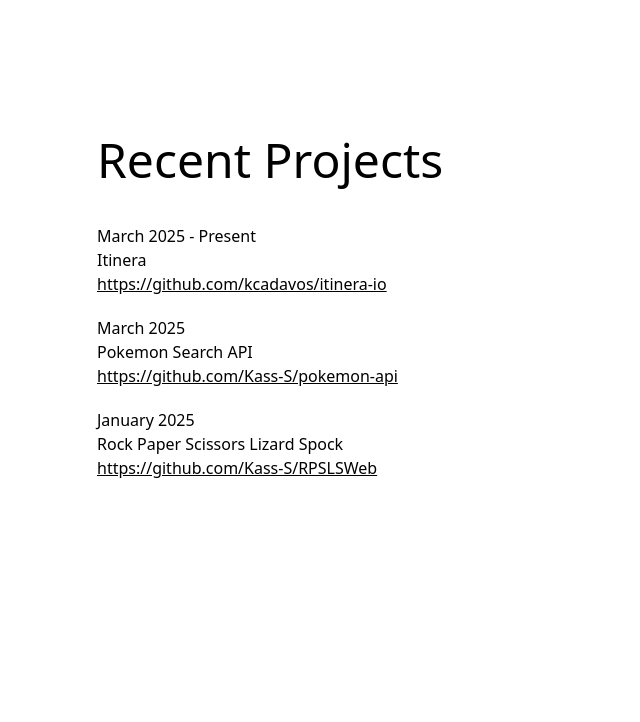
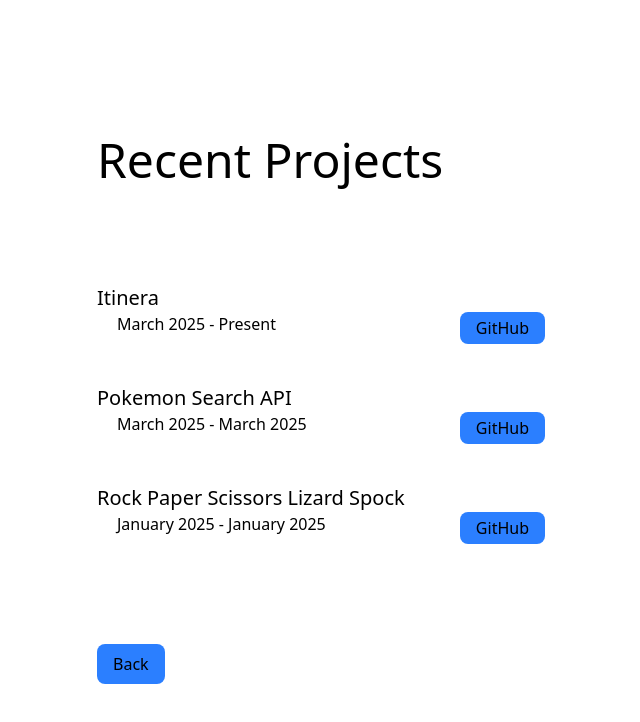
Before and after one commit to Kass-S/softwareengineerportfplio, a Next.js app: page / in a window 1280 px wide. Shown: the top 722 px of the page, without its empty margins (39-679 px from the left). Built offline with nearby package versions, Linux system fonts and the light colour scheme.

Commit message:
project info

```diff
--- a/src/components/DeveloperCard.tsx
+++ b/src/components/DeveloperCard.tsx
@@ -1,9 +1,14 @@
 import React from 'react'
 
-const DeveloperCard = () => {
+const DeveloperCard = ({ setProjectsHidden }:{setProjectsHidden: (val: boolean) => void;}) => {
+
+    const handleSwitch = () => {
+        setProjectsHidden(false);
+    }
+
   return (
     <div>
-        <div className="min-w-[28rem] max-w-[40rem] m-30  p-4">
+        <div className="min-w-[28rem] max-w-[40rem] m-30 mb-0  p-4">
         <div >
           <h2 className="text-4xl my-2">Hi, I’m Kassandra Spacek.</h2>
           <p className="text-lg mb-10">Junior Software Developer</p>
@@ -21,7 +26,7 @@
         </div>
 
         <div className="mt-5">
-          <button className=' bg-blue-500 text-black hover:bg-blue-800 hover:text-white cursor-pointer p-1 px-4 rounded-lg'>Projects</button>
+          <button className=' bg-blue-500 text-black hover:bg-blue-800 hover:text-white cursor-pointer p-1 px-4 rounded-lg' onClick={handleSwitch}>Projects</button>
         </div>
 
         <div className='mt-10'>
@@ -43,12 +48,6 @@
             </div>
         </div>
 
-
-      {/*
-          Phone Number
-          Email
-          Links to LinkedIn, GitHub, and Resume */}
-
       </div>
     </div>
   )
--- a/src/components/PageComponent.tsx
+++ b/src/components/PageComponent.tsx
@@ -7,13 +7,11 @@
 const PageComponent = () => {
     const [projectsHidden, setProjectsHidden] = useState<boolean>(false);
 
-    const handleSwitch = () => {
-        setProjectsHidden(!projectsHidden);
-      }
+
   return (
     <div>
         {
-            projectsHidden ? <DeveloperCard /> : <ProjectComponent />
+            projectsHidden ? <DeveloperCard setProjectsHidden={setProjectsHidden} /> : <ProjectComponent setProjectsHidden={setProjectsHidden} />
         }
     </div>
   )
--- a/src/components/ProjectComponent.tsx
+++ b/src/components/ProjectComponent.tsx
@@ -1,29 +1,44 @@
 import React from 'react'
 
-const ProjectComponent = () => {
+const ProjectComponent = ({ setProjectsHidden }:{setProjectsHidden: (val: boolean) => void;}) => {
+
+    const handleSwitch = () => {
+        setProjectsHidden(true);
+    }
+
   return (
-    <div className='min-w-[28rem] max-w-[40rem] m-30  p-4'>
+    <div className='min-w-[28rem] max-w-[30rem] m-30 mb-0  p-4 max-h-screen'>
 
-        <h1 className='text-5xl mb-10'>Recent Projects</h1>
+        <h1 className='text-5xl mb-20'>Recent Projects</h1>
 
-        <div>
+        <div className='grid grid-rows-3'>
             <div className='my-5'>
-                <p>March 2025 - Present</p>
-                <p>Itinera</p>
-                <a href="https://github.com/kcadavos/itinera-io" target='blank' className='underline hover:text-blue-500'>https://github.com/kcadavos/itinera-io</a>
+                <p className='text-xl'>Itinera</p>
+                <div className='ml-5 flex justify-between'>
+                    <p className='mr-5'>March 2025 - Present</p>
+                    <a href="https://github.com/kcadavos/itinera-io" target='blank' className='underline hover:text-blue-500'><button className=' bg-blue-500 text-black hover:bg-blue-800 hover:text-white cursor-pointer p-1 px-4 rounded-lg'>GitHub</button></a>
+                </div>
             </div>
 
             <div className='my-5'>
-                <p>March 2025</p>
-                <p>Pokemon Search API</p>
-                <a href="https://github.com/Kass-S/pokemon-api" target='blank' className='underline hover:text-blue-500'>https://github.com/Kass-S/pokemon-api</a>
+                <p className='text-xl'>Pokemon Search API</p>
+                <div className='ml-5 flex justify-between'>
+                    <p className='mr-5'>March 2025 - March 2025</p>
+                    <a href="https://github.com/Kass-S/pokemon-api" target='blank' className='underline hover:text-blue-500'><button className=' bg-blue-500 text-black hover:bg-blue-800 hover:text-white cursor-pointer p-1 px-4 rounded-lg'>GitHub</button></a>
+                </div>
             </div>
 
             <div className='my-5'>
-                <p>January 2025</p>
-                <p>Rock Paper Scissors Lizard Spock</p>
-                <a href="https://github.com/Kass-S/RPSLSWeb" target='blank' className='underline hover:text-blue-500'>https://github.com/Kass-S/RPSLSWeb</a>
+                <p className='text-xl'>Rock Paper Scissors Lizard Spock</p>
+                <div className='ml-5 flex justify-between'>
+                    <p className='mr-5'>January 2025 - January 2025</p>
+                    <a href="https://github.com/Kass-S/RPSLSWeb" target='blank' className='underline hover:text-blue-500'><button className=' bg-blue-500 text-black hover:bg-blue-800 hover:text-white cursor-pointer p-1 px-4 rounded-lg'>GitHub</button></a>
+                </div>
             </div>
+
+            <div className="mt-20">
+                <button className=' bg-blue-500 text-black hover:bg-blue-800 hover:text-white cursor-pointer p-2 px-4 rounded-lg' onClick={handleSwitch}>Back</button>
+                </div>
         </div>
     </div>
   )
```
